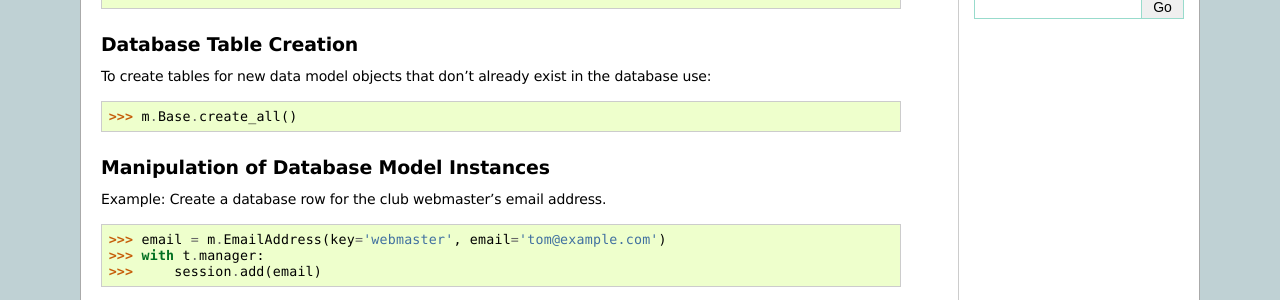
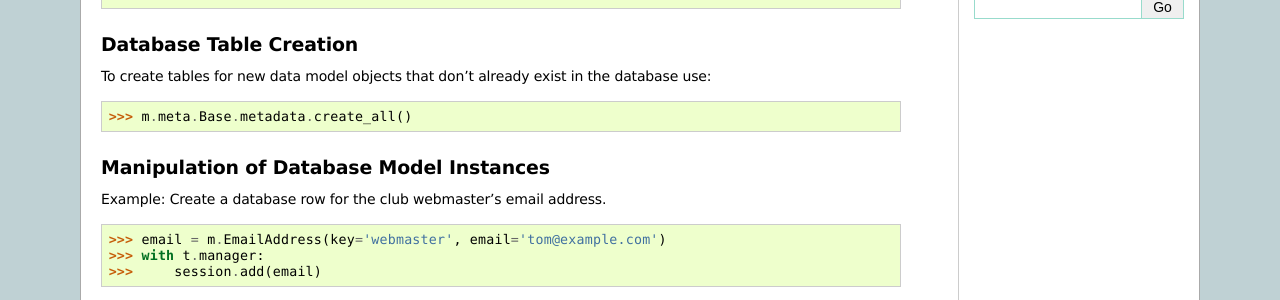
Before and after one commit to douglatornell/randopony-tetra, a Sphinx documentation site: the page built from docs/DataModelMgmt.rst, in a window 1280 px wide. Shown: the part 350-650 px from the top of the page. Built offline with Sphinx 7.4.7, drawn with Linux system fonts in a browser that asks for light colours.

Commit message:
Fix error & update to reflect refactoring of data model modules.

```diff
--- a/docs/DataModelMgmt.rst
+++ b/docs/DataModelMgmt.rst
@@ -35,7 +35,7 @@ database use:
 
 .. code-block:: python
 
-   >>> m.Base.create_all()
+   >>> m.meta.Base.metadata.create_all()
 
 
 Manipulation of Database Model Instances
```
